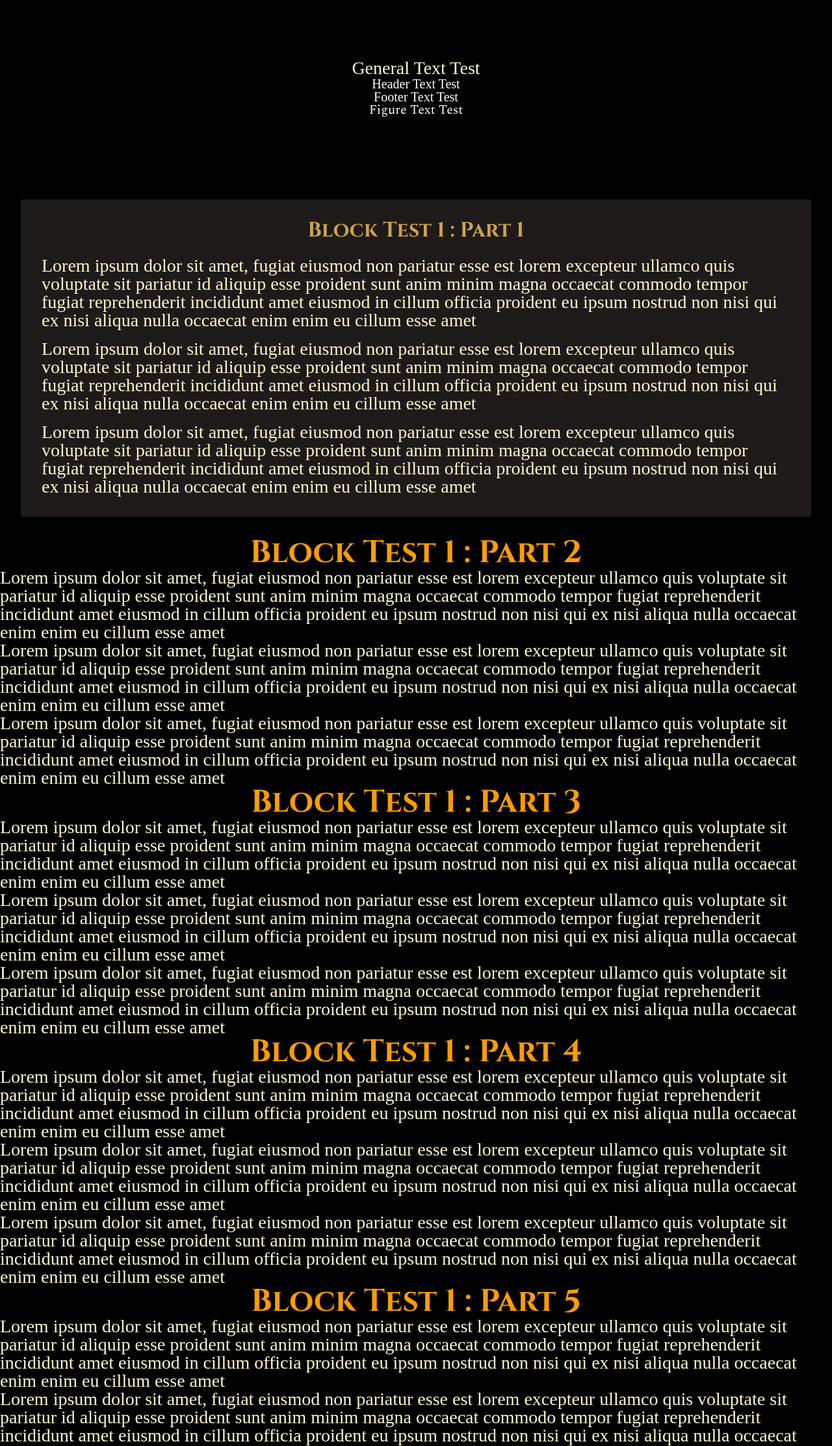
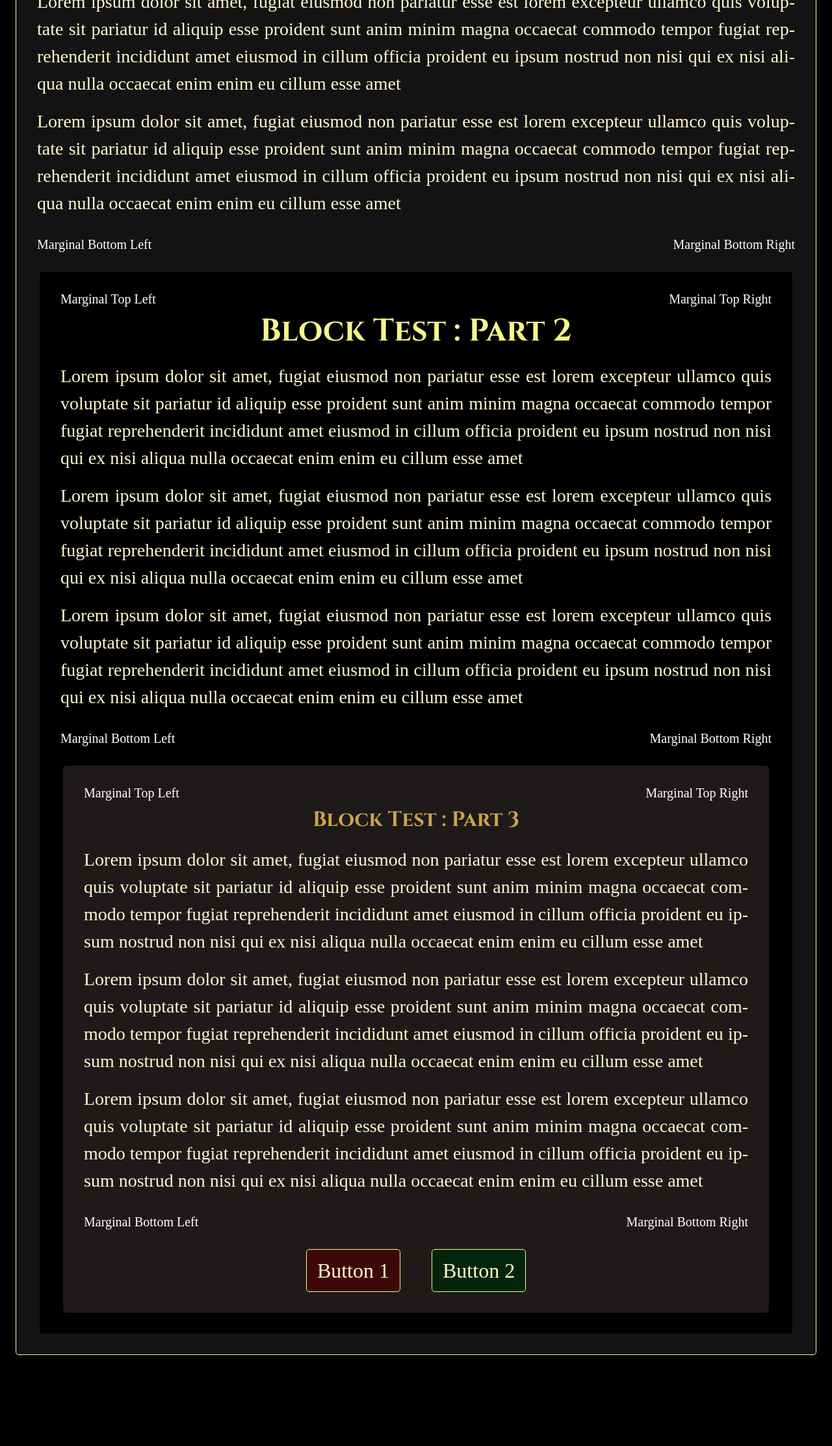
Before and after one commit to Mirth-Development/style_management, a plain HTML site: page document_name.html in a window 1280 px wide. Shown: the part 575-2800 px from the top of the page at 65% size. After the commit the page ends 2684 px from the top, so only its background shows below. Drawn offline with Linux system fonts and the light colour scheme; a web font is replaced by a local one.

Commit message:
Redid Block Organization and Added More Space Classes

```diff
--- a/document_name.html
+++ b/document_name.html
@@ -14,93 +14,62 @@
     </head>
 
     <body>
+        <div class="block_main block_column">
             <!-- Header Tests -->
-        <h1 class="margin_bottom_1">H1 Test</h1>
-        <h2>H2 Test</h2>
-        <h3>H3 Test</h3>
-        <h4>H4 Test</h4>
-        <h5>H5 Test</h5>
-        <h6>H6 Test</h6>
+            <h1 class="margin_top_1 margin_bottom_1">Document Test</h1>
 
-        <p>&nbsp</p>
-        <p>&nbsp</p>
-        <p>&nbsp</p>
+            <!-- Block Test -->
+            <div class="block_1">
+                <div class="block_row margin_bottom_4">
+                    <p class="text_marginal margin_right_0">Marginal Top Left</p>
+                    <p class="text_marginal margin_left_0">Marginal Top Right</p>
+                </div>
 
-        <!-- Overtitle and Subtitle Test -->
-        <h5>H5 Test</h5>
-        <h4>H4 Test</h4>
-        <h6>H6 Test</h6>
-
-        <p>&nbsp</p>
-        <p>&nbsp</p>
-        <p>&nbsp</p>
-
-        <!-- Text Tests -->
-        <p class="text_general">General Text Test</p>
-        <p class="text_header">Header Text Test</p>
-        <p class="text_footer">Footer Text Test</p>
-        <p class="text_figure">Figure Text Test</p>
-
-        <p>&nbsp</p>
-        <p>&nbsp</p>
-        <p>&nbsp</p>
-
-        <!-- Block Test 1 : One After the Other -->
-        <div class="block_1">
-            <h4 class="margin_bottom_3">Block Test 1 : Part 1</h4>
+                <h2 class="margin_bottom_3">Block Test : Part 1</h2>
                 <p class="text_general margin_bottom_4">Lorem ipsum dolor sit amet, fugiat eiusmod non pariatur esse est lorem excepteur ullamco quis voluptate sit pariatur id aliquip esse proident sunt anim minim magna occaecat commodo tempor fugiat reprehenderit incididunt amet eiusmod in cillum officia proident eu ipsum nostrud non nisi qui ex nisi aliqua nulla occaecat enim enim eu cillum esse amet</p>
                 <p class="text_general margin_bottom_4">Lorem ipsum dolor sit amet, fugiat eiusmod non pariatur esse est lorem excepteur ullamco quis voluptate sit pariatur id aliquip esse proident sunt anim minim magna occaecat commodo tempor fugiat reprehenderit incididunt amet eiusmod in cillum officia proident eu ipsum nostrud non nisi qui ex nisi aliqua nulla occaecat enim enim eu cillum esse amet</p>
-            <p class="text_general">Lorem ipsum dolor sit amet, fugiat eiusmod non pariatur esse est lorem excepteur ullamco quis voluptate sit pariatur id aliquip esse proident sunt anim minim magna occaecat commodo tempor fugiat reprehenderit incididunt amet eiusmod in cillum officia proident eu ipsum nostrud non nisi qui ex nisi aliqua nulla occaecat enim enim eu cillum esse amet</p>
+                <p class="text_general margin_bottom_2">Lorem ipsum dolor sit amet, fugiat eiusmod non pariatur esse est lorem excepteur ullamco quis voluptate sit pariatur id aliquip esse proident sunt anim minim magna occaecat commodo tempor fugiat reprehenderit incididunt amet eiusmod in cillum officia proident eu ipsum nostrud non nisi qui ex nisi aliqua nulla occaecat enim enim eu cillum esse amet</p>
+
+                <div class="block_row margin_bottom_2">
+                    <p class="text_marginal margin_right_0">Marginal Bottom Left</p>
+                    <p class="text_marginal margin_left_0">Marginal Bottom Right</p>
                 </div>
 
                 <div class="block_2">
-            <h3>Block Test 1 : Part 2</h3>
-            <p class="text_general">Lorem ipsum dolor sit amet, fugiat eiusmod non pariatur esse est lorem excepteur ullamco quis voluptate sit pariatur id aliquip esse proident sunt anim minim magna occaecat commodo tempor fugiat reprehenderit incididunt amet eiusmod in cillum officia proident eu ipsum nostrud non nisi qui ex nisi aliqua nulla occaecat enim enim eu cillum esse amet</p>
-            <p class="text_general">Lorem ipsum dolor sit amet, fugiat eiusmod non pariatur esse est lorem excepteur ullamco quis voluptate sit pariatur id aliquip esse proident sunt anim minim magna occaecat commodo tempor fugiat reprehenderit incididunt amet eiusmod in cillum officia proident eu ipsum nostrud non nisi qui ex nisi aliqua nulla occaecat enim enim eu cillum esse amet</p>
-            <p class="text_general">Lorem ipsum dolor sit amet, fugiat eiusmod non pariatur esse est lorem excepteur ullamco quis voluptate sit pariatur id aliquip esse proident sunt anim minim magna occaecat commodo tempor fugiat reprehenderit incididunt amet eiusmod in cillum officia proident eu ipsum nostrud non nisi qui ex nisi aliqua nulla occaecat enim enim eu cillum esse amet</p>
+                    <div class="block_row margin_bottom_4">
+                        <p class="text_marginal margin_right_0">Marginal Top Left</p>
+                        <p class="text_marginal margin_left_0">Marginal Top Right</p>
+                    </div>
 
+                    <h3 class="margin_bottom_3">Block Test : Part 2</h3>
+                    <p class="text_general margin_bottom_4">Lorem ipsum dolor sit amet, fugiat eiusmod non pariatur esse est lorem excepteur ullamco quis voluptate sit pariatur id aliquip esse proident sunt anim minim magna occaecat commodo tempor fugiat reprehenderit incididunt amet eiusmod in cillum officia proident eu ipsum nostrud non nisi qui ex nisi aliqua nulla occaecat enim enim eu cillum esse amet</p>
+                    <p class="text_general margin_bottom_4">Lorem ipsum dolor sit amet, fugiat eiusmod non pariatur esse est lorem excepteur ullamco quis voluptate sit pariatur id aliquip esse proident sunt anim minim magna occaecat commodo tempor fugiat reprehenderit incididunt amet eiusmod in cillum officia proident eu ipsum nostrud non nisi qui ex nisi aliqua nulla occaecat enim enim eu cillum esse amet</p>
+                    <p class="text_general margin_bottom_2">Lorem ipsum dolor sit amet, fugiat eiusmod non pariatur esse est lorem excepteur ullamco quis voluptate sit pariatur id aliquip esse proident sunt anim minim magna occaecat commodo tempor fugiat reprehenderit incididunt amet eiusmod in cillum officia proident eu ipsum nostrud non nisi qui ex nisi aliqua nulla occaecat enim enim eu cillum esse amet</p>
+
+                    <div class="block_row margin_bottom_2">
+                        <p class="text_marginal margin_right_0">Marginal Bottom Left</p>
+                        <p class="text_marginal margin_left_0">Marginal Bottom Right</p>
                     </div>
 
                     <div class="block_3">
-            <h3>Block Test 1 : Part 3</h3>
-            <p class="text_general">Lorem ipsum dolor sit amet, fugiat eiusmod non pariatur esse est lorem excepteur ullamco quis voluptate sit pariatur id aliquip esse proident sunt anim minim magna occaecat commodo tempor fugiat reprehenderit incididunt amet eiusmod in cillum officia proident eu ipsum nostrud non nisi qui ex nisi aliqua nulla occaecat enim enim eu cillum esse amet</p>
-            <p class="text_general">Lorem ipsum dolor sit amet, fugiat eiusmod non pariatur esse est lorem excepteur ullamco quis voluptate sit pariatur id aliquip esse proident sunt anim minim magna occaecat commodo tempor fugiat reprehenderit incididunt amet eiusmod in cillum officia proident eu ipsum nostrud non nisi qui ex nisi aliqua nulla occaecat enim enim eu cillum esse amet</p>
-            <p class="text_general">Lorem ipsum dolor sit amet, fugiat eiusmod non pariatur esse est lorem excepteur ullamco quis voluptate sit pariatur id aliquip esse proident sunt anim minim magna occaecat commodo tempor fugiat reprehenderit incididunt amet eiusmod in cillum officia proident eu ipsum nostrud non nisi qui ex nisi aliqua nulla occaecat enim enim eu cillum esse amet</p>
+                        <div class="block_row margin_bottom_4">
+                            <p class="text_marginal margin_right_0">Marginal Top Left</p>
+                            <p class="text_marginal margin_left_0">Marginal Top Right</p>
                         </div>
 
-        <div class="block_4">
-            <h3>Block Test 1 : Part 4</h3>
-            <p class="text_general">Lorem ipsum dolor sit amet, fugiat eiusmod non pariatur esse est lorem excepteur ullamco quis voluptate sit pariatur id aliquip esse proident sunt anim minim magna occaecat commodo tempor fugiat reprehenderit incididunt amet eiusmod in cillum officia proident eu ipsum nostrud non nisi qui ex nisi aliqua nulla occaecat enim enim eu cillum esse amet</p>
-            <p class="text_general">Lorem ipsum dolor sit amet, fugiat eiusmod non pariatur esse est lorem excepteur ullamco quis voluptate sit pariatur id aliquip esse proident sunt anim minim magna occaecat commodo tempor fugiat reprehenderit incididunt amet eiusmod in cillum officia proident eu ipsum nostrud non nisi qui ex nisi aliqua nulla occaecat enim enim eu cillum esse amet</p>
-            <p class="text_general">Lorem ipsum dolor sit amet, fugiat eiusmod non pariatur esse est lorem excepteur ullamco quis voluptate sit pariatur id aliquip esse proident sunt anim minim magna occaecat commodo tempor fugiat reprehenderit incididunt amet eiusmod in cillum officia proident eu ipsum nostrud non nisi qui ex nisi aliqua nulla occaecat enim enim eu cillum esse amet</p>
+                        <h4 class="margin_bottom_3">Block Test : Part 3</h4>
+                        <p class="text_general margin_bottom_4">Lorem ipsum dolor sit amet, fugiat eiusmod non pariatur esse est lorem excepteur ullamco quis voluptate sit pariatur id aliquip esse proident sunt anim minim magna occaecat commodo tempor fugiat reprehenderit incididunt amet eiusmod in cillum officia proident eu ipsum nostrud non nisi qui ex nisi aliqua nulla occaecat enim enim eu cillum esse amet</p>
+                        <p class="text_general margin_bottom_4">Lorem ipsum dolor sit amet, fugiat eiusmod non pariatur esse est lorem excepteur ullamco quis voluptate sit pariatur id aliquip esse proident sunt anim minim magna occaecat commodo tempor fugiat reprehenderit incididunt amet eiusmod in cillum officia proident eu ipsum nostrud non nisi qui ex nisi aliqua nulla occaecat enim enim eu cillum esse amet</p>
+                        <p class="text_general margin_bottom_2">Lorem ipsum dolor sit amet, fugiat eiusmod non pariatur esse est lorem excepteur ullamco quis voluptate sit pariatur id aliquip esse proident sunt anim minim magna occaecat commodo tempor fugiat reprehenderit incididunt amet eiusmod in cillum officia proident eu ipsum nostrud non nisi qui ex nisi aliqua nulla occaecat enim enim eu cillum esse amet</p>
+
+                        <div class="block_row margin_bottom_2">
+                            <p class="text_marginal margin_right_0">Marginal Bottom Left</p>
+                            <p class="text_marginal margin_left_0">Marginal Bottom Right</p>
                         </div>
 
-        <div class="block_5">
-            <h3>Block Test 1 : Part 5</h3>
-            <p class="text_general">Lorem ipsum dolor sit amet, fugiat eiusmod non pariatur esse est lorem excepteur ullamco quis voluptate sit pariatur id aliquip esse proident sunt anim minim magna occaecat commodo tempor fugiat reprehenderit incididunt amet eiusmod in cillum officia proident eu ipsum nostrud non nisi qui ex nisi aliqua nulla occaecat enim enim eu cillum esse amet</p>
-            <p class="text_general">Lorem ipsum dolor sit amet, fugiat eiusmod non pariatur esse est lorem excepteur ullamco quis voluptate sit pariatur id aliquip esse proident sunt anim minim magna occaecat commodo tempor fugiat reprehenderit incididunt amet eiusmod in cillum officia proident eu ipsum nostrud non nisi qui ex nisi aliqua nulla occaecat enim enim eu cillum esse amet</p>
-            <p class="text_general">Lorem ipsum dolor sit amet, fugiat eiusmod non pariatur esse est lorem excepteur ullamco quis voluptate sit pariatur id aliquip esse proident sunt anim minim magna occaecat commodo tempor fugiat reprehenderit incididunt amet eiusmod in cillum officia proident eu ipsum nostrud non nisi qui ex nisi aliqua nulla occaecat enim enim eu cillum esse amet</p>
-        </div>
-
-        <div class="block_6">
-            <h3>Block Test 1 : Part 6</h3>
-            <p class="text_general">Lorem ipsum dolor sit amet, fugiat eiusmod non pariatur esse est lorem excepteur ullamco quis voluptate sit pariatur id aliquip esse proident sunt anim minim magna occaecat commodo tempor fugiat reprehenderit incididunt amet eiusmod in cillum officia proident eu ipsum nostrud non nisi qui ex nisi aliqua nulla occaecat enim enim eu cillum esse amet</p>
-            <p class="text_general">Lorem ipsum dolor sit amet, fugiat eiusmod non pariatur esse est lorem excepteur ullamco quis voluptate sit pariatur id aliquip esse proident sunt anim minim magna occaecat commodo tempor fugiat reprehenderit incididunt amet eiusmod in cillum officia proident eu ipsum nostrud non nisi qui ex nisi aliqua nulla occaecat enim enim eu cillum esse amet</p>
-            <p class="text_general">Lorem ipsum dolor sit amet, fugiat eiusmod non pariatur esse est lorem excepteur ullamco quis voluptate sit pariatur id aliquip esse proident sunt anim minim magna occaecat commodo tempor fugiat reprehenderit incididunt amet eiusmod in cillum officia proident eu ipsum nostrud non nisi qui ex nisi aliqua nulla occaecat enim enim eu cillum esse amet</p>
-        </div>
-
-        <p>&nbsp</p>
-        <p>&nbsp</p>
-        <p>&nbsp</p>
-
-        <!-- Block Test 2 : Within One Another -->
-        <div class="block_1">
-            <div class="block_2">
-                <div class="block_3">
-                    <div class="block_4">
-                        <div class="block_5">
-                            <div class="block_6">
-                            </div>
+                        <div class="block_row">
+                            <div class="block_4 margin_left_0 margin_right_1">Button 1</div>
+                            <div class="block_5 margin_right_0">Button 2</div>
                         </div>
                     </div>
                 </div>
--- a/styles/styles_blocks.css
+++ b/styles/styles_blocks.css
@@ -1,27 +1,59 @@
+
+.block_main {
+    margin: var(--spacing_3_size);
+}
+
+.block_column {
+    display: flex;
+    flex-direction: column;
+    align-items: center;
+}
+
+.block_row {
+    display: flex;
+    flex-direction: row;
+    align-items: center;
+}
 
 .block_1 {
-    background-color: var(--color-9);
-    border-radius: 3px;
-    margin: 2rem;
-    padding: 2rem;
+    background-color: var(--color-8);
+    border-color: var(--color-4);
+    border-style: double;
+    border-width: 1px;
+    border-radius: 5px;
+    padding: var(--spacing_2_size);
 }
 
 .block_2 {
-
+    background-color: var(--color-1);
+    border-radius: 5px;
+    margin-left: var(--spacing_6_size);
+    margin-right: var(--spacing_6_size);
+    padding: var(--spacing_2_size);
 }
 
 .block_3 {
-
+    background-color: var(--color-9);
+    border-radius: 5px;
+    margin-left: var(--spacing_6_size);
+    margin-right: var(--spacing_6_size);
+    padding: var(--spacing_2_size);
 }
 
 .block_4 {
-
+    background-color: var(--color-11);
+    border-color: var(--color-4);
+    border-style: double;
+    border-width: 1px;
+    border-radius: 5px;
+    padding: var(--spacing_4_size);
 }
 
 .block_5 {
-
+    background-color: var(--color-10);
+    border-color: var(--color-4);
+    border-style: double;
+    border-width: 1px;
+    border-radius: 5px;
+    padding: var(--spacing_4_size);
 }
-
-.block_6 {
-
-}
--- a/styles/styles_spacings.css
+++ b/styles/styles_spacings.css
@@ -1,34 +1,52 @@
 
 /* -------------------------------------------------- */
 /* MARGIN STYLES */
+
+/* Margin All Sides */
+.margin_0 { margin: var(--spacing_0_size); }
+.margin_1 { margin: var(--spacing_1_size); }
+.margin_2 { margin: var(--spacing_2_size); }
+.margin_3 { margin: var(--spacing_3_size); }
+.margin_4 { margin: var(--spacing_4_size); }
+.margin_5 { margin: var(--spacing_5_size); }
+.margin_6 { margin: var(--spacing_6_size); }
+
 /* Margin Top */
+.margin_top_0 { margin-top: var(--spacing_0_size); }
 .margin_top_1 { margin-top: var(--spacing_1_size); }
 .margin_top_2 { margin-top: var(--spacing_2_size); }
 .margin_top_3 { margin-top: var(--spacing_3_size); }
 .margin_top_4 { margin-top: var(--spacing_4_size); }
 .margin_top_5 { margin-top: var(--spacing_5_size); }
+.margin_top_6 { margin-top: var(--spacing_6_size); }
 
 /* Margin Bottom */
+.margin_bottom_0 { margin-bottom: var(--spacing_0_size); }
 .margin_bottom_1 { margin-bottom: var(--spacing_1_size); }
 .margin_bottom_2 { margin-bottom: var(--spacing_2_size); }
 .margin_bottom_3 { margin-bottom: var(--spacing_3_size); }
 .margin_bottom_4 { margin-bottom: var(--spacing_4_size); }
 .margin_bottom_5 { margin-bottom: var(--spacing_5_size); }
+.margin_bottom_6 { margin-bottom: var(--spacing_6_size); }
 
 
 /* Margin Left */
+.margin_left_0 { margin-left: var(--spacing_0_size); }
 .margin_left_1 { margin-left: var(--spacing_1_size); }
 .margin_left_2 { margin-left: var(--spacing_2_size); }
 .margin_left_3 { margin-left: var(--spacing_3_size); }
 .margin_left_4 { margin-left: var(--spacing_4_size); }
 .margin_left_5 { margin-left: var(--spacing_5_size); }
+.margin_left_6 { margin-left: var(--spacing_6_size); }
 
 /* Margin Right */
+.margin_right_0 { margin-right: var(--spacing_0_size); }
 .margin_right_1 { margin-right: var(--spacing_1_size); }
 .margin_right_2 { margin-right: var(--spacing_2_size); }
 .margin_right_3 { margin-right: var(--spacing_3_size); }
 .margin_right_4 { margin-right: var(--spacing_4_size); }
 .margin_right_5 { margin-right: var(--spacing_5_size); }
+.margin_right_6 { margin-right: var(--spacing_6_size); }
 /* -------------------------------------------------- */
 
 
@@ -37,31 +55,49 @@
 
 /* -------------------------------------------------- */
 /* PADDING STYLES */
+
+/* Padding All Sides */
+.padding_0 { padding: var(--spacing_0_size); }
+.padding_1 { padding: var(--spacing_1_size); }
+.padding_2 { padding: var(--spacing_2_size); }
+.padding_3 { padding: var(--spacing_3_size); }
+.padding_4 { padding: var(--spacing_4_size); }
+.padding_5 { padding: var(--spacing_5_size); }
+.padding_6 { padding: var(--spacing_6_size); }
+
 /* Padding Top */
+.padding_top_0 { padding-top: var(--spacing_0_size); }
 .padding_top_1 { padding-top: var(--spacing_1_size); }
 .padding_top_2 { padding-top: var(--spacing_2_size); }
 .padding_top_3 { padding-top: var(--spacing_3_size); }
 .padding_top_4 { padding-top: var(--spacing_4_size); }
 .padding_top_5 { padding-top: var(--spacing_5_size); }
+.padding_top_6 { padding-top: var(--spacing_6_size); }
 
 /* Padding Bottom */
+.padding_bottom_0 { padding-bottom: var(--spacing_0_size); }
 .padding_bottom_1 { padding-bottom: var(--spacing_1_size); }
 .padding_bottom_2 { padding-bottom: var(--spacing_2_size); }
 .padding_bottom_3 { padding-bottom: var(--spacing_3_size); }
 .padding_bottom_4 { padding-bottom: var(--spacing_4_size); }
 .padding_bottom_5 { padding-bottom: var(--spacing_5_size); }
+.padding_bottom_6 { padding-bottom: var(--spacing_6_size); }
 
 /* Padding Left */
+.padding_left_0 { padding-left: var(--spacing_0_size); }
 .padding_left_1 { padding-left: var(--spacing_1_size); }
 .padding_left_2 { padding-left: var(--spacing_2_size); }
 .padding_left_3 { padding-left: var(--spacing_3_size); }
 .padding_left_4 { padding-left: var(--spacing_4_size); }
 .padding_left_5 { padding-left: var(--spacing_5_size); }
+.padding_left_6 { padding-left: var(--spacing_6_size); }
 
 /* Padding Right */
+.padding_right_0 { padding-right: var(--spacing_0_size); }
 .padding_right_1 { padding-right: var(--spacing_1_size); }
 .padding_right_2 { padding-right: var(--spacing_2_size); }
 .padding_right_3 { padding-right: var(--spacing_3_size); }
 .padding_right_4 { padding-right: var(--spacing_4_size); }
 .padding_right_5 { padding-right: var(--spacing_5_size); }
+.padding_right_6 { padding-right: var(--spacing_6_size); }
 /* -------------------------------------------------- */
--- a/styles/styles_text.css
+++ b/styles/styles_text.css
@@ -1,24 +1,28 @@
 
 /* -------------------------------------------------- */
 /* HEADING STYLES */
+
+h1, h2, h3, h4, h5, h6 {
+    text-align: center;
+}
 
 /* Heading 1 - Titles */
 h1 {
     color: var(--color-3);
     font-family: FONT_CINZEL_DECORATIVE_BOLD, serif;
-    font-size: 10rem;
+    font-size: 6rem;
 }
 
 /* Heading 2 - Upper Class Sections */
 h2 {
-    color: var(--color-4);
+    color: var(--color-5);
     font-family: FONT_CINZEL_BOLD, serif;
     font-size: 4rem;
 }
 
 /* Heading 3 - Middle Class Sections */
 h3 {
-    color: var(--color-5);
+    color: var(--color-4);
     font-family: FONT_CINZEL_BOLD, serif;
     font-size: 3rem;
 }
@@ -62,28 +66,20 @@ h6 {
 .text_general {
     font-family: FONT_SPECTRAL_MEDIUM, serif;
     font-size: 1.75rem;
-    line-height: 1;
+    line-height: 1.5;
     color: var(--color-7);
 }
 
-/* Header Information */
-.text_header {
+/* Marginal Information */
+.text_marginal {
     font-family: FONT_SPECTRAL_SEMI_BOLD, serif;
     font-size: 1.25rem;
     line-height: 1;
     color: var(--color-2);
 }
 
-/* Footer Information */
-.text_footer {
-    font-family: FONT_SPECTRAL_ITALIC, serif;
-    font-size: 1.25rem;
-    line-height: 1;
-    color: var(--color-2);
-}
-
-/* Figure Descriptions/Details */
-.text_figure {
+/* Figure, Charts, Tables, and Illustration Descriptions/Details/Insights */
+.text_visuals {
     font-family: FONT_SPECTRAL_REGULAR, serif;
     font-size: 1.25rem;
     line-height: 1;
--- a/styles/styles_universal.css
+++ b/styles/styles_universal.css
@@ -20,14 +20,16 @@ all the elements will end up functioning.
     --color-7: #fff7cc;
     --color-8: #131313;
     --color-9: #1e1a1a;
-    --color-10: #150f1b;
-    --color-11: #251010;
+    --color-10: #03250b;
+    --color-11: #3e0808;
 
+    --spacing_0_size: auto;
     --spacing_1_size: 3rem;
     --spacing_2_size: 2rem;
     --spacing_3_size: 1.5rem;
     --spacing_4_size: 1rem;
     --spacing_5_size: 0.5rem;
+    --spacing_6_size: 0.25rem;
 }
 
 /* UNIVERSAL SELECTOR - Will change every element within the html documents. */
@@ -35,15 +37,14 @@ all the elements will end up functioning.
     margin: 0;
     padding: 0;
     box-sizing: border-box;
-    display: flex;
-    flex-direction:column;
-    align-items: center;
 }
 
 /* BODY SELECTOR - Will change all elements within a body tag. */
 body {
     font-family: FONT_SPECTRAL_MEDIUM, serif;
     font-size: 2rem;
+    text-align: justify;
+    hyphens: auto;
     line-height: 1;
     color: var(--color-7);
     background-color: var(--color-1);
```
Lines whose indentation alone changed are shown as unchanged.
